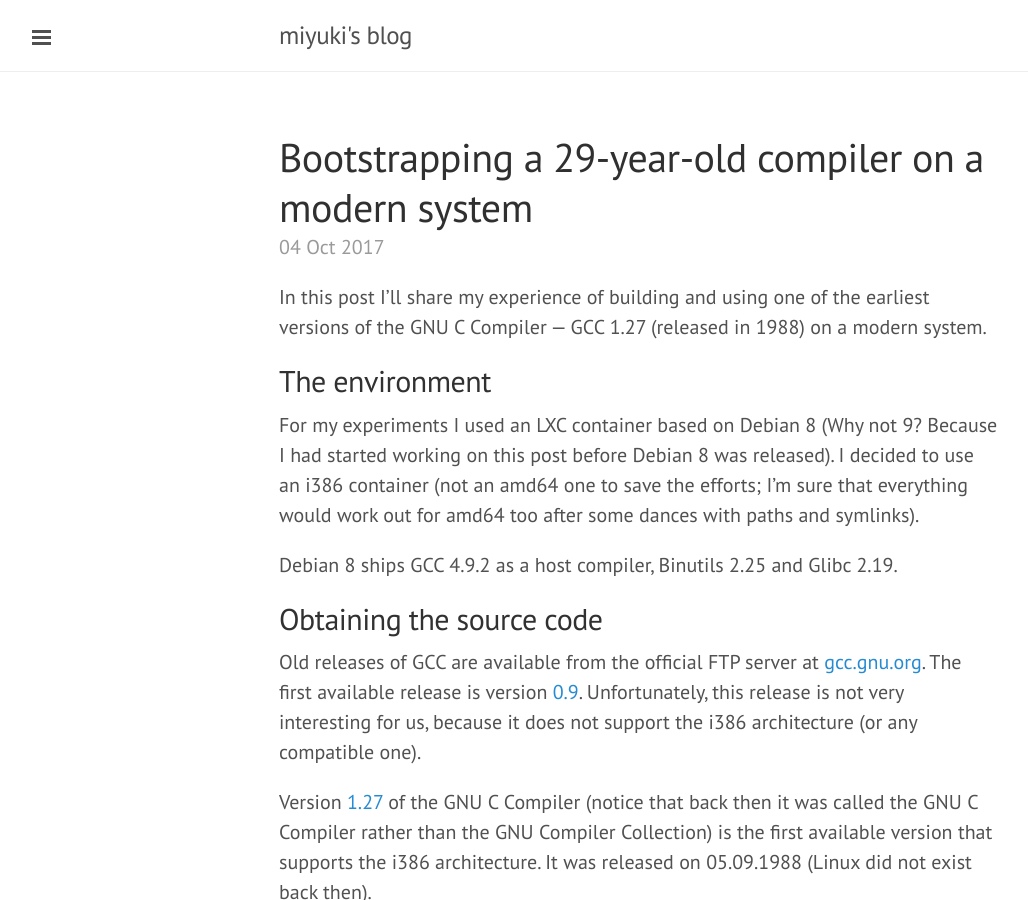
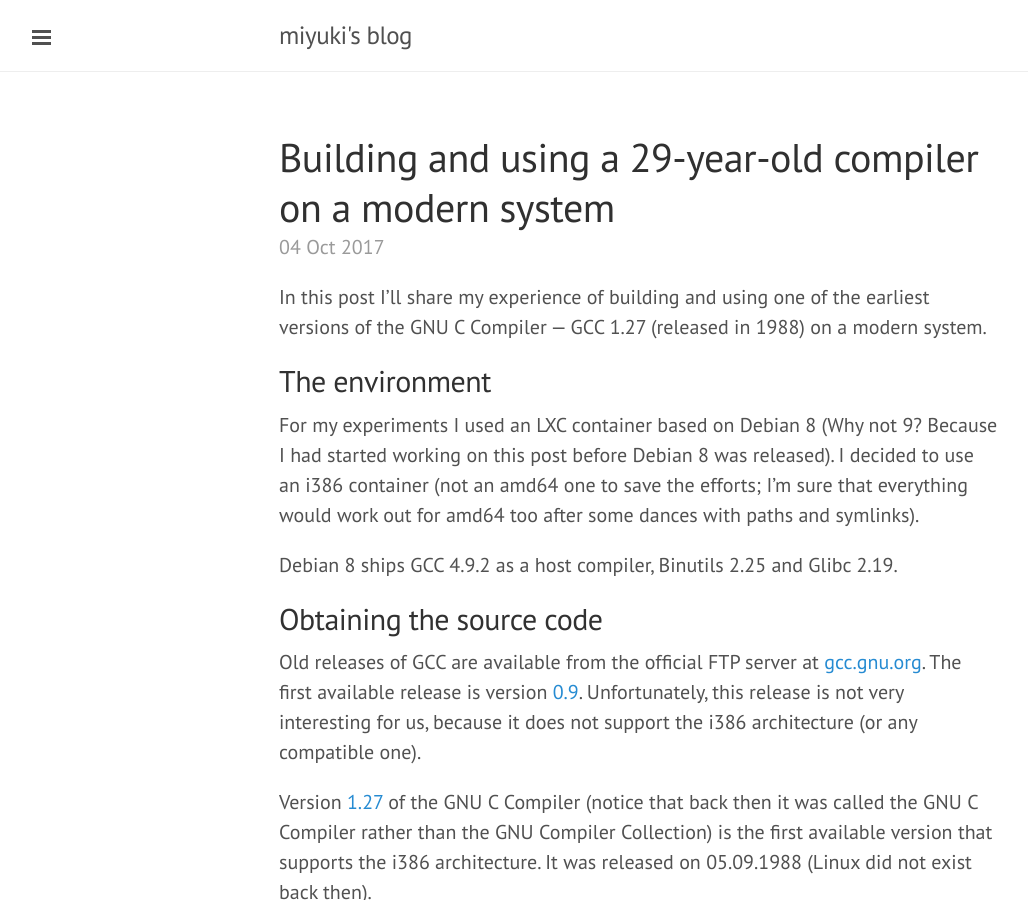
Before and after one commit to miyuki-chan/miyuki-chan.github.io, a Jekyll site: the page built from _posts/2017-10-04-gcc-archaeology-1.md, in a window 1280 px wide and 900 px high. Shown: the whole window, without its empty margins (1-1029 px from the left). Built offline with Jekyll 4.4.1, drawn with Linux system fonts in a browser that asks for light colours; comment, search, counter and statistics services are not loaded.

Commit message:
Rename post

```diff
--- a/_posts/2017-10-04-gcc-archaeology-1.md
+++ b/_posts/2017-10-04-gcc-archaeology-1.md
@@ -1,7 +1,7 @@
 ---
 layout: post
 comments: true
-title: 'Bootstrapping a 29-year-old compiler on a modern system'
+title: 'Building and using a 29-year-old compiler on a modern system'
 tags:
   - compilers
   - GCC
```
